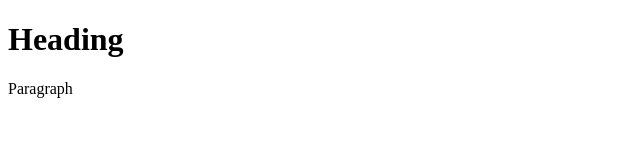
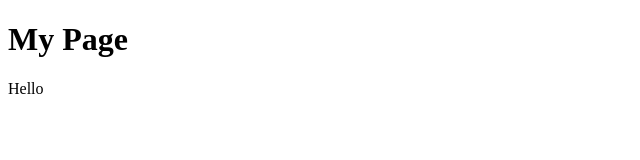
Before and after one commit to mickzer/CS615, a plain HTML site: page index.html in a window 1280 px wide. Shown: the whole page, without its empty margins (0-640 px from the left). Drawn offline with Linux system fonts and the light colour scheme.

Commit message:
changed index.html

```diff
--- a/index.html
+++ b/index.html
@@ -5,7 +5,7 @@
   <title>Hello Github</title>
 </head>
 <body>
-<h1>Heading</h1>
-<p>Paragraph</p>
+<h1>My Page</h1>
+<p>Hello</p>
 </body>
 </html>
```
